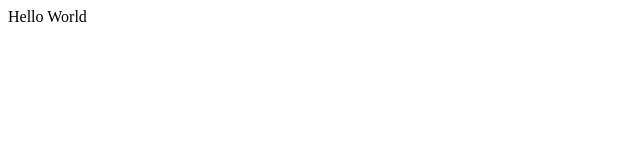
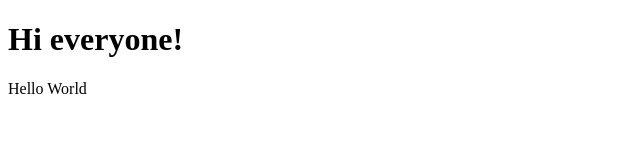
Before and after one commit to LauraMargherita25/js-biglietto-treno, a plain HTML site: page index.html in a window 1280 px wide. Shown: the whole page, without its empty margins (0-640 px from the left). Drawn offline with Linux system fonts and the light colour scheme.

Commit message:
First calc in js

```diff
--- a/index.html
+++ b/index.html
@@ -9,12 +9,12 @@
 </head>
 <body>
 
+<h1 id="my_output"></h1>
+
     <script>
         document.writeln("Hello World");
     </script>
 
-    <script src="js/script.js">
-
-    </script>
+    <script src="js/script.js"></script>
 </body>
 </html>
--- a/js/script.js
+++ b/js/script.js
@@ -1,2 +1,7 @@
+document.getElementById("my_output").innerHTML = "Hi everyone!"
+
+
 let supercalifragilistichespiralidoso = 10;
-let salagadulamegicabula = supercalifragilistichespiralidoso * 1500 -30;
+let salagadulamegicabula = supercalifragilistichespiralidoso * 1500 - 30;
+
+console.log(salagadulamegicabula)
```
